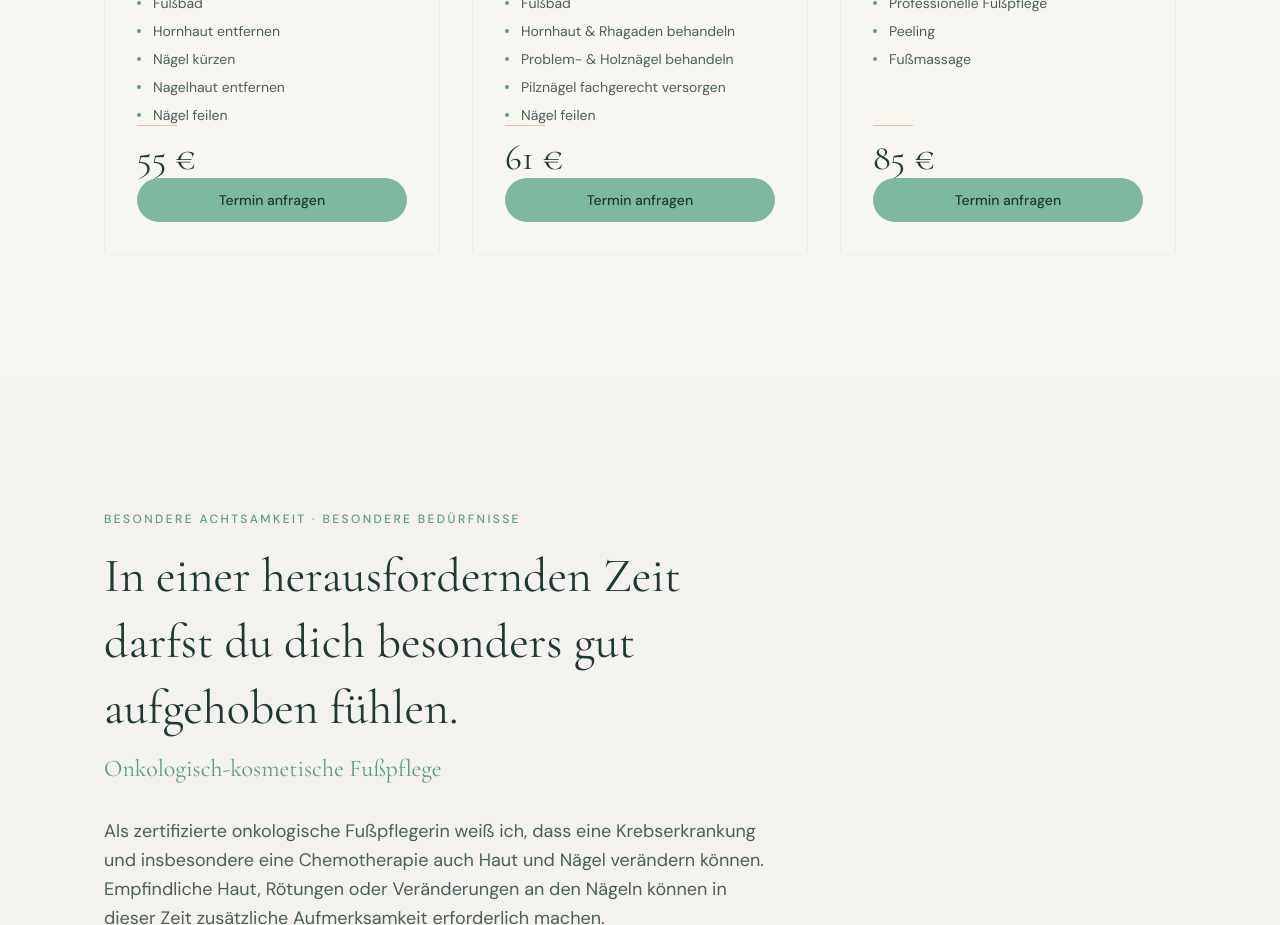
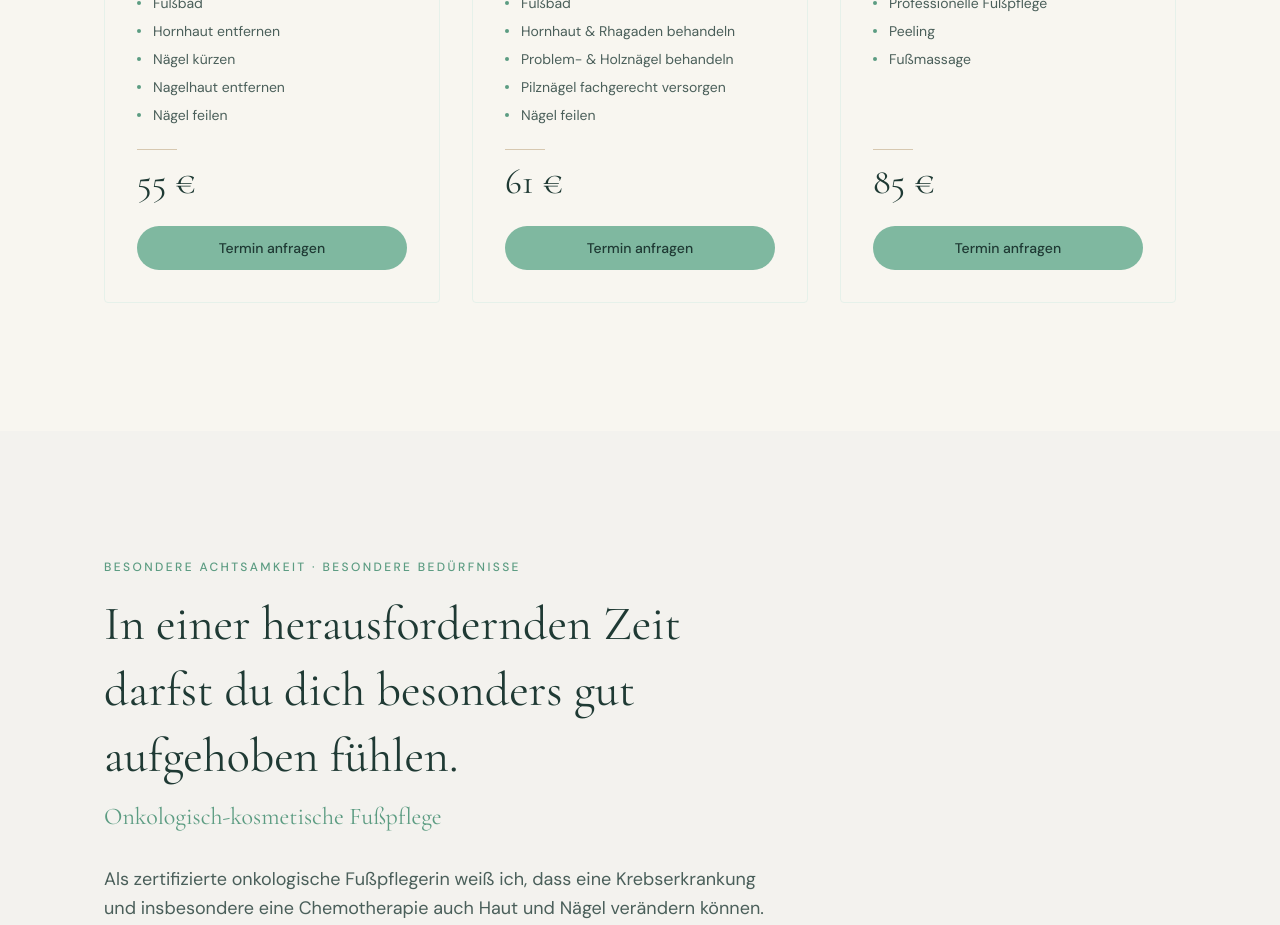
Before and after one commit to Javera-Studio/koerpergfueh, a Next.js app: page /fusspflege in a window 1280 px wide. Shown: the part 3620-4545 px from the top of the page. Built offline with nearby package versions, Linux system fonts and the light colour scheme; a web font is replaced by a local one.

Commit message:
Fusspflege: mehr Raum vor/nach dem Preis in den Leistungskarten
Preis-Block (Gold-Linie + Preis) bekommt zusätzliches vertikales Padding
(py-5, lg:py-6), wodurch mehr Abstand sowohl zur Leistungsliste davor als
auch zum "Termin anfragen"-Button danach entsteht.

```diff
--- a/src/components/fusspflege/MainTreatments.tsx
+++ b/src/components/fusspflege/MainTreatments.tsx
@@ -46,8 +46,10 @@ export function FusspflegeMainTreatments() {
             )}
 
             {/* Gold-Linie + Preis gemeinsam als eine Subgrid-Zeile, damit
-                beide über alle Karten hinweg auf derselben Höhe beginnen. */}
-            <div className="mt-9 lg:mt-0 lg:self-start">
+                beide über alle Karten hinweg auf derselben Höhe beginnen.
+                Zusätzliches py schafft spürbar mehr Raum vor und nach dem
+                Preis, bevor der Button folgt. */}
+            <div className="mt-9 py-5 lg:mt-0 lg:self-start lg:py-6">
               <div className="h-px w-10 bg-gold/50" />
               <p className="mt-3 font-display text-4xl text-petrol">
                 {treatment.price}
```
